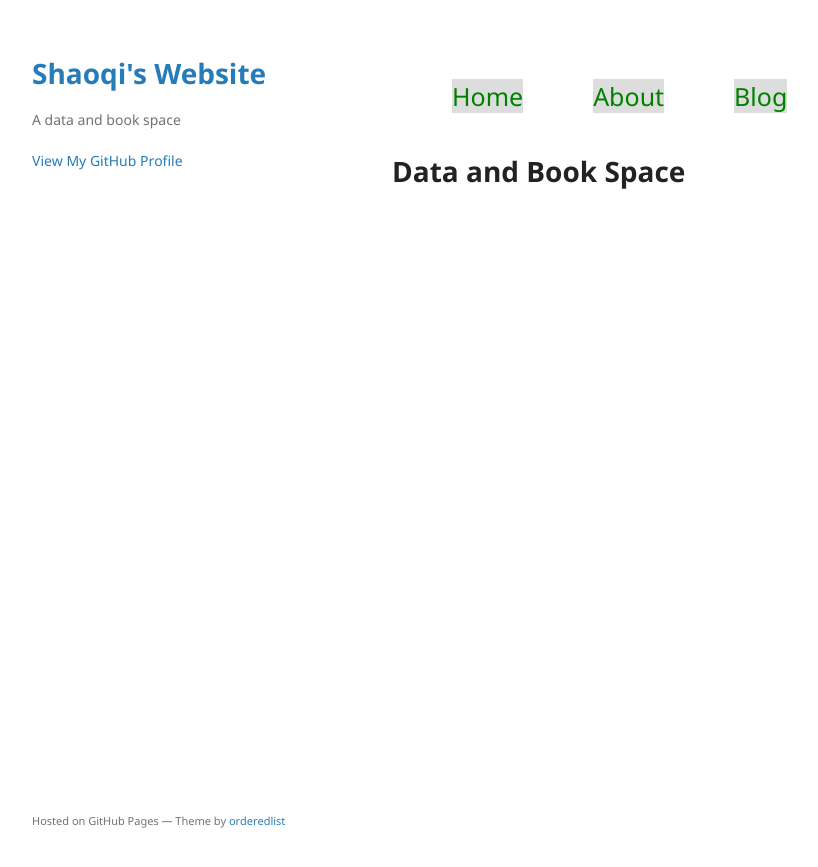
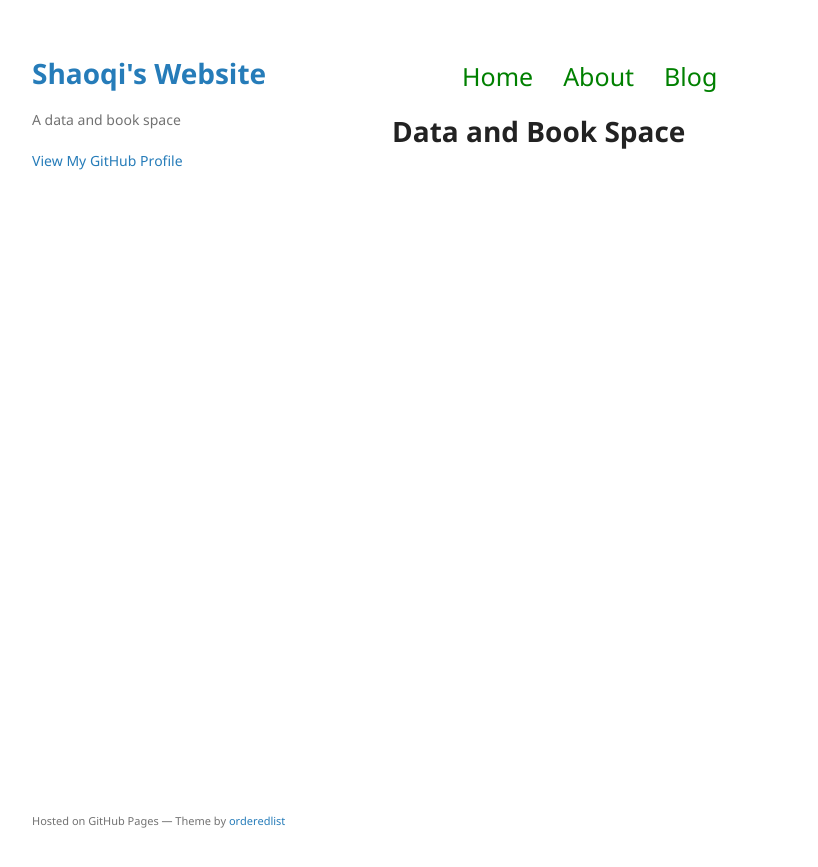
Before and after one commit to ShaoqiChen/ShaoqiChen.github.io, a Jekyll site: the page built from index.html, in a window 1280 px wide. Shown: the top 867 px of the page, without its empty margins (178-996 px from the left). Built offline with Jekyll 4.4.1, drawn with Linux system fonts in a browser that asks for light colours.

Commit message:
Update navigation.html

```diff
--- a/_includes/navigation.html
+++ b/_includes/navigation.html
@@ -15,13 +15,13 @@
 	}
 	nav ul li {
 	  font-size:25px;
-	  margin-right: 30px;
-	  padding: 20px
+	  margin-left: 30px;
+
 	}
 	nav ul li a {
 	  text-decoration: none;
 	  color: green;
-	  background-color: #dddddd
+
 	}
 	nav ul li a:hover {
 	  text-decoration: underline;
```
